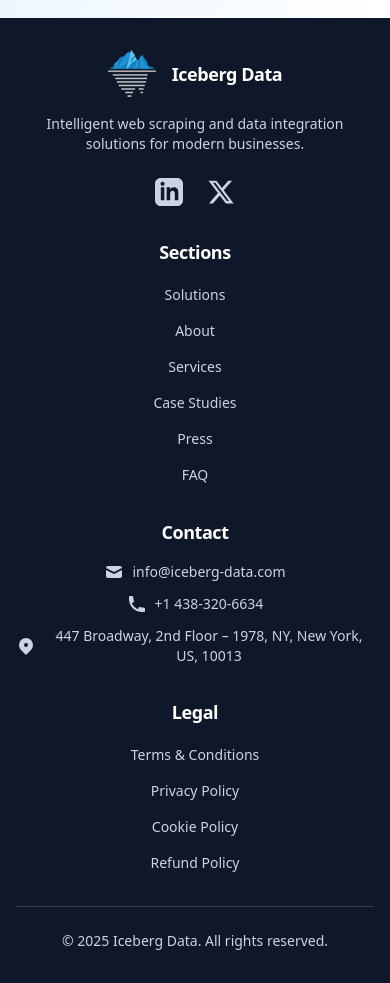
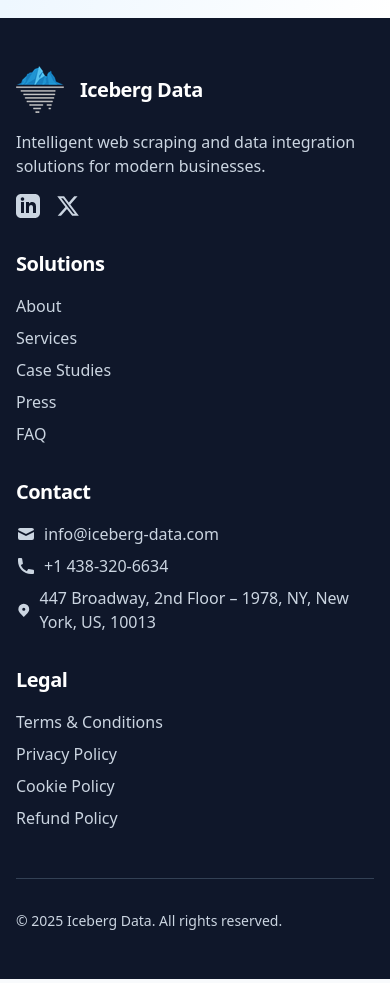
Before and after one commit to icebergdata-io/web, a React (Vite) app: page /services in a window 390 px wide. Shown: the part 1120-2103 px from the top of the page. Built offline with nearby package versions, Linux system fonts and the light colour scheme.

Commit message:
Update home page layout and components

```diff
--- a/src/components/Footer.jsx
+++ b/src/components/Footer.jsx
@@ -51,26 +51,26 @@
     <>
       <footer className="bg-dark-900 text-white relative overflow-hidden">
         <div className="absolute inset-0 bg-mesh-pattern opacity-5"></div>
-        <div className="container mx-auto px-4 py-8 md:py-12 relative z-10">
-          <div className="grid grid-cols-1 sm:grid-cols-2 lg:grid-cols-4 gap-8 md:gap-12">
+        <div className="container mx-auto px-4 py-12 relative z-10">
+          <div className="grid grid-cols-1 md:grid-cols-2 lg:grid-cols-4 gap-8">
             {/* Company Info */}
-            <div className="text-center sm:text-left">
-              <div className="flex items-center gap-4 mb-4 justify-center sm:justify-start">
+            <div>
+              <div className="flex items-center gap-4 mb-4">
                 <Logo size="small" />
-                <h3 className="text-lg md:text-xl font-display font-bold">Iceberg Data</h3>
+                <h3 className="text-xl font-display font-bold">Iceberg Data</h3>
               </div>
-              <p className="text-light-600 mb-6 text-sm md:text-base">
+              <p className="text-light-600 mb-4">
                 Intelligent web scraping and data integration solutions for modern businesses.
               </p>
               {/* Social Links */}
-              <div className="flex gap-6 justify-center sm:justify-start">
+              <div className="flex gap-4">
                 <a
                   href="https://www.linkedin.com/company/icebergdataio/"
                   target="_blank"
                   rel="noopener noreferrer"
                   className="text-light-600 hover:text-white transition-colors"
                 >
-                  <svg className="w-7 h-7 md:w-6 md:h-6" fill="currentColor" viewBox="0 0 24 24">
+                  <svg className="w-6 h-6" fill="currentColor" viewBox="0 0 24 24">
                     <path d="M19 0h-14c-2.761 0-5 2.239-5 5v14c0 2.761 2.239 5 5 5h14c2.762 0 5-2.239 5-5v-14c0-2.761-2.238-5-5-5zm-11 19h-3v-11h3v11zm-1.5-12.268c-.966 0-1.75-.79-1.75-1.764s.784-1.764 1.75-1.764 1.75.79 1.75 1.764-.783 1.764-1.75 1.764zm13.5 12.268h-3v-5.604c0-3.368-4-3.113-4 0v5.604h-3v-11h3v1.765c1.396-2.586 7-2.777 7 2.476v6.759z"/>
                   </svg>
                 </a>
@@ -80,7 +80,7 @@
                   rel="noopener noreferrer"
                   className="text-light-600 hover:text-white transition-colors"
                 >
-                  <svg className="w-7 h-7 md:w-6 md:h-6" fill="currentColor" viewBox="0 0 24 24">
+                  <svg className="w-6 h-6" fill="currentColor" viewBox="0 0 24 24">
                     <path d="M18.244 2.25h3.308l-7.227 8.26 8.502 11.24H16.17l-5.214-6.817L4.99 21.75H1.68l7.73-8.835L1.254 2.25H8.08l4.713 6.231zm-1.161 17.52h1.833L7.084 4.126H5.117z"/>
                   </svg>
                 </a>
@@ -88,21 +88,13 @@
             </div>
 
             {/* Solutions */}
-            <div className="text-center sm:text-left">
-              <h3 className="text-lg md:text-xl font-display font-bold mb-4">Sections</h3>
-              <ul className="space-y-3">
-                <li>
-                  <button
-                    onClick={() => handleNavClick('solutions')}
-                    className="text-light-600 hover:text-white transition-colors text-sm md:text-base"
-                  >
-                    Solutions
-                  </button>
-                </li>
+            <div>
+              <h3 className="text-xl font-display font-bold mb-4">Solutions</h3>
+              <ul className="space-y-2">
                 <li>
                   <button
                     onClick={() => handleNavClick('about')}
-                    className="text-light-600 hover:text-white transition-colors text-sm md:text-base"
+                    className="text-light-600 hover:text-white transition-colors"
                   >
                     About
                   </button>
@@ -110,7 +102,7 @@
                 <li>
                   <button
                     onClick={() => handleNavClick('services')}
-                    className="text-light-600 hover:text-white transition-colors text-sm md:text-base"
+                    className="text-light-600 hover:text-white transition-colors"
                   >
                     Services
                   </button>
@@ -118,20 +110,20 @@
                 <li>
                   <button
                     onClick={() => handleNavClick('case-studies')}
-                    className="text-light-600 hover:text-white transition-colors text-sm md:text-base"
+                    className="text-light-600 hover:text-white transition-colors"
                   >
                     Case Studies
                   </button>
                 </li>
                 <li>
-                  <Link to="/press" className="text-light-600 hover:text-white transition-colors text-sm md:text-base">
+                  <Link to="/press" className="text-light-600 hover:text-white transition-colors">
                     Press
                   </Link>
                 </li>
                 <li>
                   <button
                     onClick={() => handleNavClick('faq')}
-                    className="text-light-600 hover:text-white transition-colors text-sm md:text-base"
+                    className="text-light-600 hover:text-white transition-colors"
                   >
                     FAQ
                   </button>
@@ -140,51 +132,51 @@
             </div>
 
             {/* Contact */}
-            <div className="text-center sm:text-left">
-              <h3 className="text-lg md:text-xl font-display font-bold mb-4">Contact</h3>
-              <ul className="space-y-3">
-                <li className="flex items-center text-light-600 justify-center sm:justify-start">
-                  <svg className="w-5 h-5 mr-2 flex-shrink-0" fill="currentColor" viewBox="0 0 20 20">
+            <div>
+              <h3 className="text-xl font-display font-bold mb-4">Contact</h3>
+              <ul className="space-y-2">
+                <li className="flex items-center text-light-600">
+                  <svg className="w-5 h-5 mr-2" fill="currentColor" viewBox="0 0 20 20">
                     <path d="M2.003 5.884L10 9.882l7.997-3.998A2 2 0 0016 4H4a2 2 0 00-1.997 1.884z"></path>
                     <path d="M18 8.118l-8 4-8-4V14a2 2 0 002 2h12a2 2 0 002-2V8.118z"></path>
                   </svg>
                   <a
                     href="mailto:info@iceberg-data.com"
-                    className="hover:text-white transition-colors text-sm md:text-base break-all"
+                    className="hover:text-white transition-colors"
                   >
                     info@iceberg-data.com
                   </a>
                 </li>
-                <li className="flex items-center text-light-600 justify-center sm:justify-start">
-                  <svg className="w-5 h-5 mr-2 flex-shrink-0" fill="currentColor" viewBox="0 0 20 20">
+                <li className="flex items-center text-light-600">
+                  <svg className="w-5 h-5 mr-2" fill="currentColor" viewBox="0 0 20 20">
                     <path d="M2 3a1 1 0 011-1h2.153a1 1 0 01.986.836l.74 4.435a1 1 0 01-.54 1.06l-1.548.773a11.037 11.037 0 006.105 6.105l.774-1.548a1 1 0 011.059-.54l4.435.74a1 1 0 01.836.986V17a1 1 0 01-1 1h-2C7.82 18 2 12.18 2 5V3z"></path>
                   </svg>
                   <a
                     href="https://wa.me/14383206634"
                     target="_blank"
                     rel="noopener noreferrer"
-                    className="hover:text-white transition-colors text-sm md:text-base"
+                    className="hover:text-white transition-colors"
                   >
                     +1 438-320-6634
                   </a>
                 </li>
-                <li className="flex items-center text-light-600 justify-center sm:justify-start">
-                  <svg className="w-5 h-5 mr-2 flex-shrink-0" fill="currentColor" viewBox="0 0 20 20">
+                <li className="flex items-center text-light-600">
+                  <svg className="w-5 h-5 mr-2" fill="currentColor" viewBox="0 0 20 20">
                     <path fillRule="evenodd" d="M5.05 4.05a7 7 0 119.9 9.9L10 18.9l-4.95-4.95a7 7 0 010-9.9zM10 11a2 2 0 100-4 2 2 0 000 4z" clipRule="evenodd"></path>
                   </svg>
-                  <span className="text-sm md:text-base">447 Broadway, 2nd Floor – 1978, NY, New York, US, 10013</span>
+                  447 Broadway, 2nd Floor – 1978, NY, New York, US, 10013
                 </li>
               </ul>
             </div>
 
             {/* Legal */}
-            <div className="text-center sm:text-left">
-              <h3 className="text-lg md:text-xl font-display font-bold mb-4">Legal</h3>
-              <ul className="space-y-3">
+            <div>
+              <h3 className="text-xl font-display font-bold mb-4">Legal</h3>
+              <ul className="space-y-2">
                 <li>
                   <button
                     onClick={() => setActiveModal('terms')}
-                    className="text-light-600 hover:text-white transition-colors text-sm md:text-base"
+                    className="text-light-600 hover:text-white transition-colors"
                   >
                     Terms & Conditions
                   </button>
@@ -192,7 +184,7 @@
                 <li>
                   <button
                     onClick={() => setActiveModal('privacy')}
-                    className="text-light-600 hover:text-white transition-colors text-sm md:text-base"
+                    className="text-light-600 hover:text-white transition-colors"
                   >
                     Privacy Policy
                   </button>
@@ -200,7 +192,7 @@
                 <li>
                   <button
                     onClick={() => setActiveModal('cookies')}
-                    className="text-light-600 hover:text-white transition-colors text-sm md:text-base"
+                    className="text-light-600 hover:text-white transition-colors"
                   >
                     Cookie Policy
                   </button>
@@ -208,7 +200,7 @@
                 <li>
                   <button
                     onClick={() => setActiveModal('refund')}
-                    className="text-light-600 hover:text-white transition-colors text-sm md:text-base"
+                    className="text-light-600 hover:text-white transition-colors"
                   >
                     Refund Policy
                   </button>
@@ -218,8 +210,8 @@
           </div>
 
           {/* Copyright */}
-          <div className="mt-8 md:mt-12 pt-6 md:pt-8 border-t border-dark-700">
-            <div className="text-center sm:text-left">
+          <div className="mt-12 pt-8 border-t border-dark-700">
+            <div className="flex flex-wrap justify-between items-center">
               <div className="text-light-600 text-sm">
                 © {new Date().getFullYear()} Iceberg Data. All rights reserved.
               </div>
--- a/src/pages/Home.jsx
+++ b/src/pages/Home.jsx
@@ -31,7 +31,7 @@
         <div id="hero" className="flex-grow">
           <Hero />
         </div>
-        <section className="bg-gradient-to-b from-white via-white to-white/80 h-[25vh]">
+        <section className="h-[27vh]">
           <LogoCloud />
         </section>
       </div>
```
